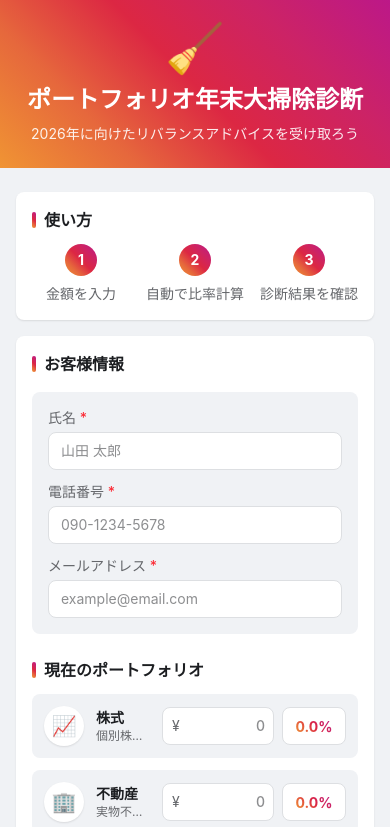
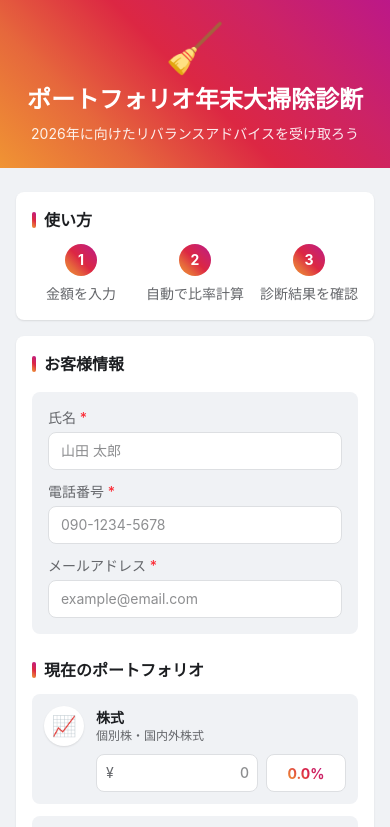
Before and after one commit to BCL-kowaki/cleaning-portfolio, a Next.js app: page / in a window 390 px wide. Shown: the top 827 px of the page. Built offline with nearby package versions, Linux system fonts and the light colour scheme.

Commit message:
fix: 資産入力フォームをレスポンシブ対応
- モバイル: 項目・サブ項目を上、入力欄・比重を下に縦並び
- PC: 従来通り横並び
- サブ項目（説明文）の省略を削除

```diff
--- a/src/components/PortfolioForm.tsx
+++ b/src/components/PortfolioForm.tsx
@@ -211,16 +211,19 @@ export default function PortfolioForm() {
         {assetTypes.map(({ key, label, emoji, description }) => (
           <div
             key={key}
-            className="flex items-center gap-3 p-3 rounded-lg bg-[#f0f2f5] hover:bg-[#e4e6eb] transition-colors"
+            className="p-3 rounded-lg bg-[#f0f2f5] hover:bg-[#e4e6eb] transition-colors"
           >
+            {/* モバイル: 縦並び / PC: 横並び */}
+            <div className="flex items-center gap-3 md:gap-3">
               <div className="w-10 h-10 rounded-full bg-white fb-shadow flex items-center justify-center text-xl flex-shrink-0">
                 {emoji}
               </div>
-            <div className="flex-1 min-w-0">
+              <div className="flex-1">
                 <div className="font-semibold text-[#1c1e21] text-sm">{label}</div>
-              <div className="text-[#65676b] text-xs truncate">{description}</div>
+                <div className="text-[#65676b] text-xs">{description}</div>
               </div>
-            <div className="flex items-center gap-2">
+              {/* PC: 横に表示 */}
+              <div className="hidden md:flex items-center gap-2">
                 <div className="relative">
                   <span className="absolute left-2.5 top-1/2 -translate-y-1/2 text-[#65676b] text-sm">¥</span>
                   <input
@@ -235,6 +238,28 @@ export default function PortfolioForm() {
                   />
                 </div>
                 <div className="w-16 py-1.5 px-2 rounded-lg bg-white border border-[#dddfe2] text-center">
+                  <span className="instagram-gradient-text font-bold text-sm">
+                    {percentages[key].toFixed(1)}%
+                  </span>
+                </div>
+              </div>
+            </div>
+            {/* モバイル: 下に表示 */}
+            <div className="flex md:hidden items-center gap-2 mt-2 pl-13">
+              <div className="relative flex-1">
+                <span className="absolute left-2.5 top-1/2 -translate-y-1/2 text-[#65676b] text-sm">¥</span>
+                <input
+                  type="text"
+                  inputMode="numeric"
+                  value={inputValues[key]}
+                  onChange={(e) => handleChange(key, e.target.value)}
+                  onBlur={() => handleBlur(key)}
+                  onFocus={() => handleFocus(key)}
+                  placeholder="0"
+                  className="w-full pl-6 pr-2 py-2 text-right text-sm font-medium rounded-lg border border-[#dddfe2] focus:border-[#dc2743] focus:ring-2 focus:ring-[#dc2743]/20 transition-all bg-white"
+                />
+              </div>
+              <div className="w-20 py-1.5 px-2 rounded-lg bg-white border border-[#dddfe2] text-center flex-shrink-0">
                 <span className="instagram-gradient-text font-bold text-sm">
                   {percentages[key].toFixed(1)}%
                 </span>
```
Lines whose indentation alone changed are shown as unchanged.
